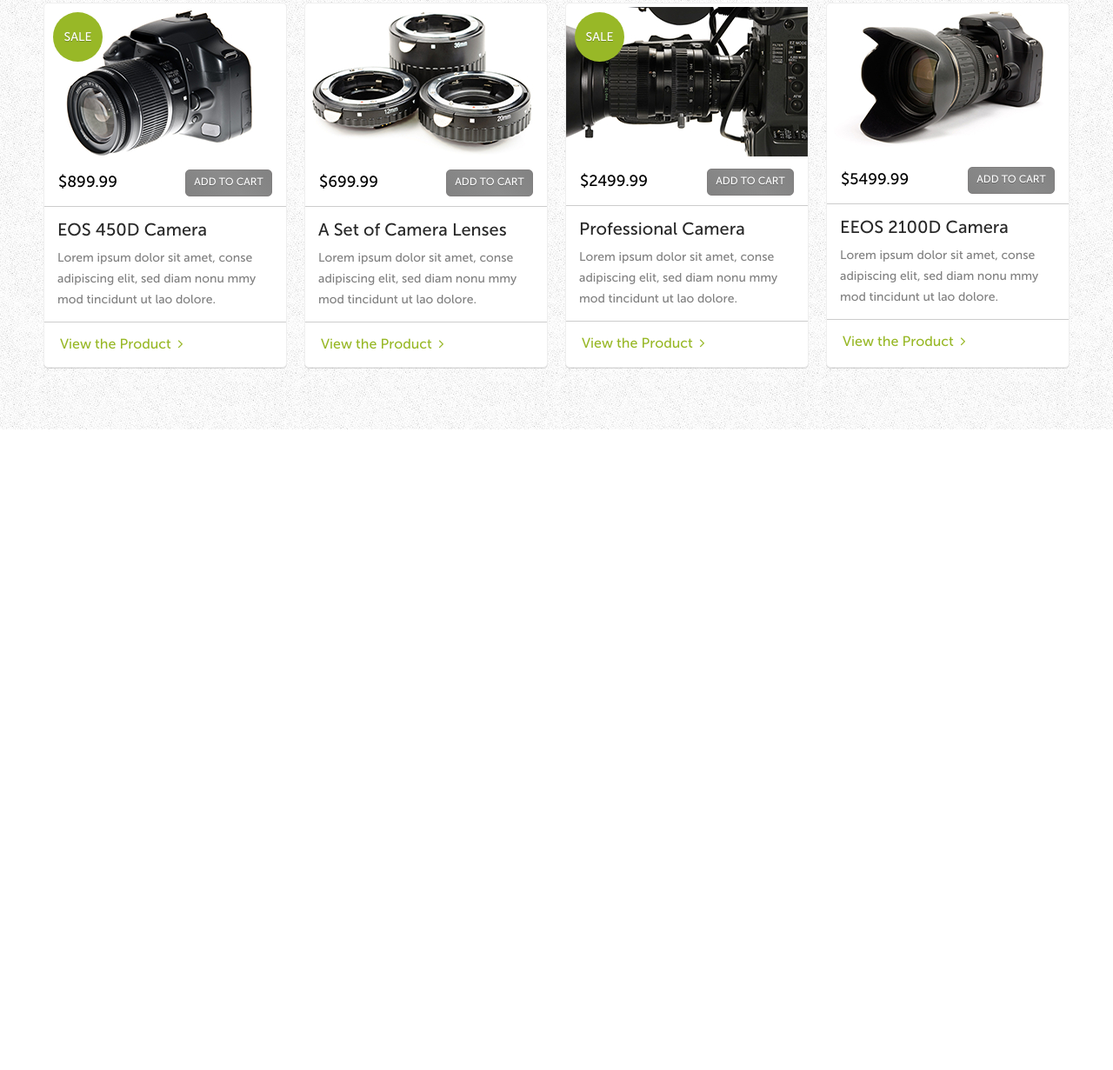
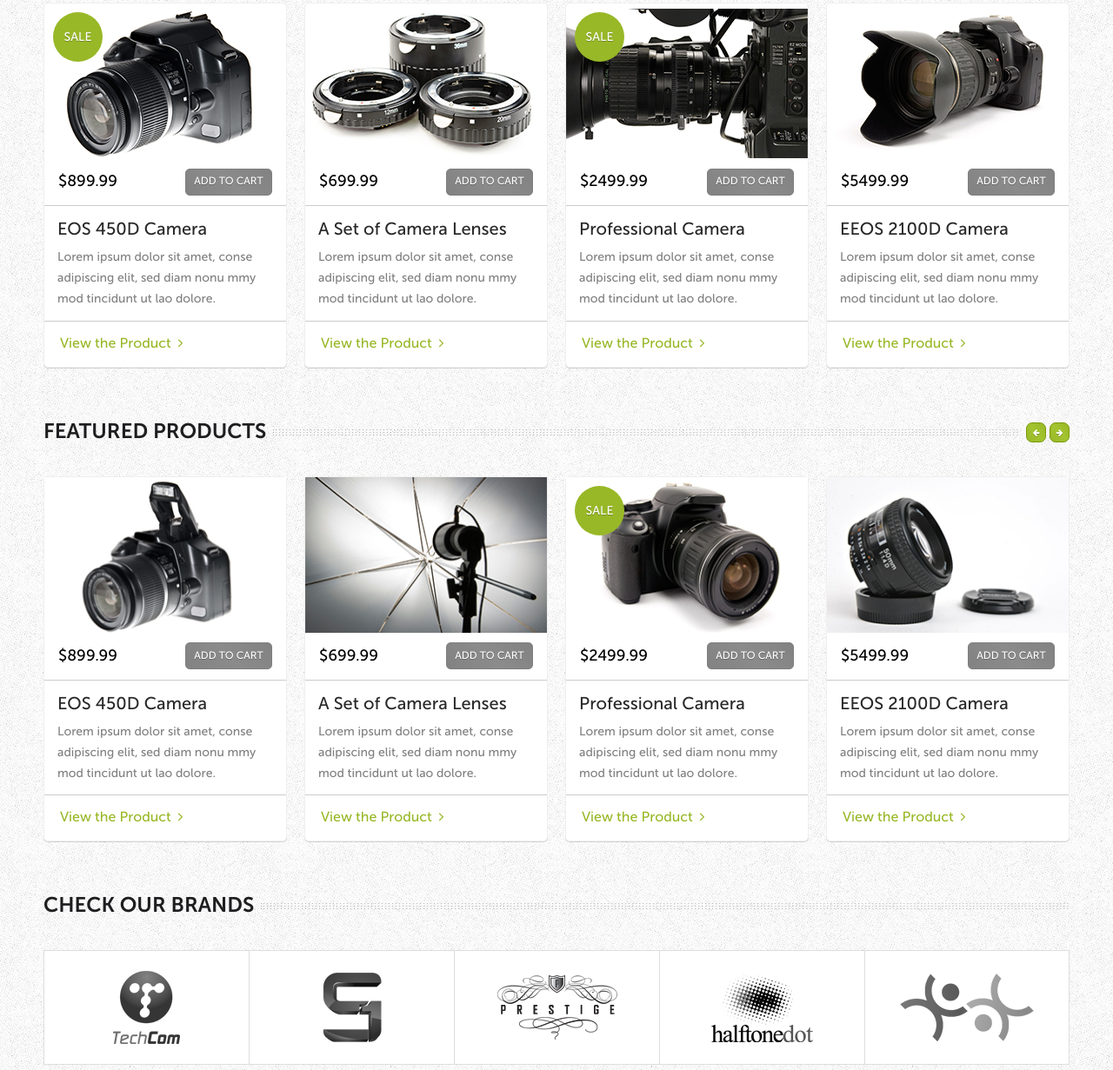
Before and after one commit to yuriygumeniuk/camy, a plain HTML site: page index.html in a window 1280 px wide. Shown: the part 931-2162 px from the top of the page at 87% size. Before the commit the page ends 1425 px from the top, so only its background shows below. Drawn offline with nearby package versions, Linux system fonts and the light colour scheme; files whose address does not match are found by name.

Commit message:
section brands

```diff
--- a/css/style.css
+++ b/css/style.css
@@ -350,7 +350,7 @@
 	height: 475px;
 	margin-bottom: 70px;
 }
-.recent-title {
+.block-title {
 	height: 46px;
 	display: flex;
 	align-items: center;
@@ -389,17 +389,18 @@
 	justify-content: space-between;
 }
 .product-item {
+	display: flex;
+	flex-direction: column;
+	justify-content: flex-end;
 	position: relative;
 	border-radius: 5px;
 	width: 280px;
 	height: 420px;
 	background-color: #ffffff;
-	padding-top: 4px;
 	/*----view----*/
 	box-shadow: 0 1px 0 rgba(0, 0, 0, 0.15);
 	border: 1px solid #efefef;
 }
-.product__img {}
 .product-price-add {
 	height: 55px;
 	border-bottom: 1px solid #cccccc;
@@ -488,3 +489,37 @@
 	align-items: center;
 	justify-content: center;
 }
+/*---------- section featured ----------*/
+.featured {
+	height: 475px;
+	margin-bottom: 70px;
+}
+.featured .hr {
+	flex: 1;
+	margin: 0 8px;
+}
+/*---------- section brands ----------*/
+.brands {
+	height: 132px;
+	margin-bottom: 60px;
+}
+.brands .hr {
+	flex: 1;
+	margin-left: 8px;
+}
+.brands-block {
+	height: 100%;
+	display: flex;
+}
+.brands-item {
+	height: 100%;
+	width: 237px;
+	border: 1px solid #dedede;
+	display: flex;
+	align-items: center;
+	justify-content: center;
+	background-color: #ffffff;
+}
+.brands-item:not(:last-child) {
+	border-right: none;
+}
--- a/index.html
+++ b/index.html
@@ -146,13 +146,14 @@
 	</div>
 	<a href="#!" class="visit-btn btn--green">VISIT THE STORE</a>
 </section> <!-- .visit -------------------->
+
 <section class="recent wrapper">
-	<div class="recent-title">
+	<div class="block-title">
 		<div class="title__text">RECENT PRODUCTS</div>
 		<div class="hr"></div>
 		<div class="control-product">
-			<a href="#!" id="product-backward" class="product-arrow btn--green">&#xf060;</a>
-			<a href="#!" id="product-forward" class="product-arrow btn--green">&#xf061;</a>
+			<a href="#!" id="recent-backward" class="product-arrow btn--green">&#xf060;</a>
+			<a href="#!" id="recent-forward" class="product-arrow btn--green">&#xf061;</a>
 		</div>
 	</div>
 	<div class="product-block">
@@ -231,14 +232,105 @@
 	</div>
 </section> <!-- .recent ------------------->
 
+<section class="featured wrapper">
+	<div class="block-title">
+		<div class="title__text">FEATURED PRODUCTS</div>
+		<div class="hr"></div>
+		<div class="control-product">
+			<a href="#!" id="featured-backward" class="product-arrow btn--green">&#xf060;</a>
+			<a href="#!" id="featured-forward" class="product-arrow btn--green">&#xf061;</a>
+		</div>
+	</div>
+	<div class="product-block">
+		<!-- 1 -->
+		<div class="product-item">
+			<div class="sale-label">SALE</div>
+			<img src="img/product-05.jpg" alt="" class="product__img">
+			<div class="product-price-add">
+				<div class="price__current">$899.99</div>
+				<a href="#!" class="add-btn">ADD TO CART</a>
+			</div>
+			<div class="product-text">
+				<div class="product__title">EOS 450D Camera</div>
+				<div class="product__desc">
+					<p>Lorem ipsum dolor sit amet, conse adipiscing elit, sed diam nonu mmy mod tincidunt ut lao dolore.</p>
+				</div>
+			</div>
+			<div class="liew-block">
+				<a href="#!" class="liew__link">View the Product<span>&nbsp;&nbsp;&#xf105;</span></a>
+			</div>
+		</div>
+		<!-- 2 -->
+		<div class="product-item">
+			<div class="sale-label">SALE</div>
+			<img src="img/product-06.jpg" alt="" class="product__img">
+			<div class="product-price-add">
+				<div class="price__current">$699.99</div>
+				<a href="#!" class="add-btn">ADD TO CART</a>
+			</div>
+			<div class="product-text">
+				<div class="product__title">A Set of Camera Lenses</div>
+				<div class="product__desc">
+					<p>Lorem ipsum dolor sit amet, conse adipiscing elit, sed diam nonu mmy mod tincidunt ut lao dolore.</p>
+				</div>
+			</div>
+			<div class="liew-block">
+				<a href="#!" class="liew__link">View the Product<span>&nbsp;&nbsp;&#xf105;</span></a>
+			</div>
+		</div>
+		<!-- 3 -->
+		<div class="product-item sale">
+			<div class="sale-label">SALE</div>
+			<img src="img/product-07.jpg" alt="" class="product__img">
+			<div class="product-price-add">
+				<div class="price__current">$2499.99</div>
+				<a href="#!" class="add-btn">ADD TO CART</a>
+			</div>
+			<div class="product-text">
+				<div class="product__title">Professional Camera</div>
+				<div class="product__desc">
+					<p>Lorem ipsum dolor sit amet, conse adipiscing elit, sed diam nonu mmy mod tincidunt ut lao dolore.</p>
+				</div>
+			</div>
+			<div class="liew-block">
+				<a href="#!" class="liew__link">View the Product<span>&nbsp;&nbsp;&#xf105;</span></a>
+			</div>
+		</div>
+		<!-- 4 -->
+		<div class="product-item">
+			<div class="sale-label">SALE</div>
+			<img src="img/product-08.jpg" alt="" class="product__img">
+			<div class="product-price-add">
+				<div class="price__current">$5499.99</div>
+				<a href="#!" class="add-btn">ADD TO CART</a>
+			</div>
+			<div class="product-text">
+				<div class="product__title">EEOS 2100D Camera</div>
+				<div class="product__desc">
+					<p>Lorem ipsum dolor sit amet, conse adipiscing elit, sed diam nonu mmy mod tincidunt ut lao dolore.</p>
+				</div>
+			</div>
+			<div class="liew-block">
+				<a href="#!" class="liew__link">View the Product<span>&nbsp;&nbsp;&#xf105;</span></a>
+			</div>
+		</div>
+	</div>
+</section> <!-- .featured ----------------->
 
+<section class="brands wrapper">
+	<div class="block-title">
+		<div class="title__text">CHECK OUR BRANDS</div>
+		<div class="hr"></div>
+	</div>
+	<div class="brands-block">
+		<div class="brands-item"><img src="img/brand-01.png" alt=""></div>
+		<div class="brands-item"><img src="img/brand-02.png" alt=""></div>
+		<div class="brands-item"><img src="img/brand-03.png" alt=""></div>
+		<div class="brands-item"><img src="img/brand-04.png" alt=""></div>
+		<div class="brands-item"><img src="img/brand-05.png" alt=""></div>
+	</div>
+</section> <!-- .brands ------------------->
 
-	<section class="featured">
-
-	</section> <!-- .featured ----------------->
-	<section class="brands">
-
-	</section> <!-- .brands ------------------->
 </main>
 
 <footer class="footer">
```
Also changed, not shown: img/brand-01.png (added), img/brand-02.png (added), img/brand-03.png (added), img/brand-04.png (added), img/brand-05.png (added), img/product-05.jpg (added), img/product-06.jpg (added), img/product-07.jpg (added), img/product-08.jpg (added).
